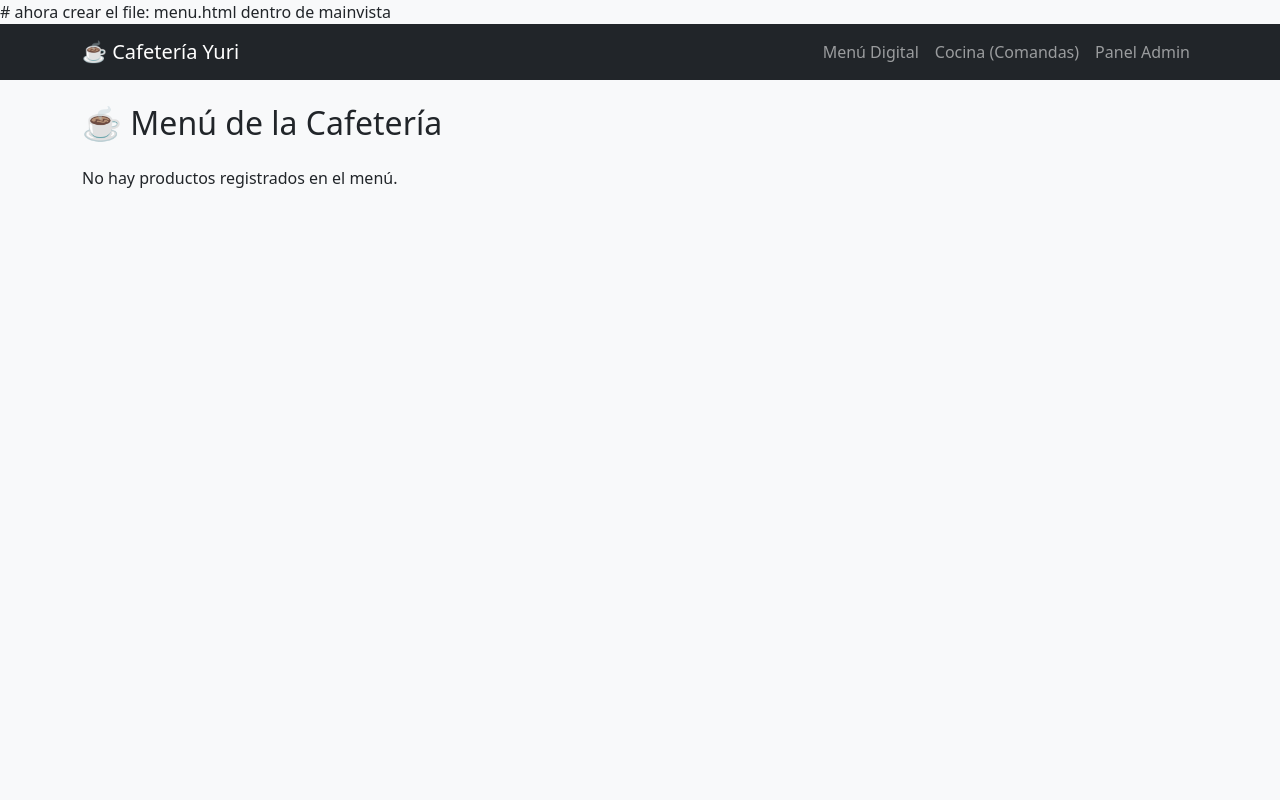
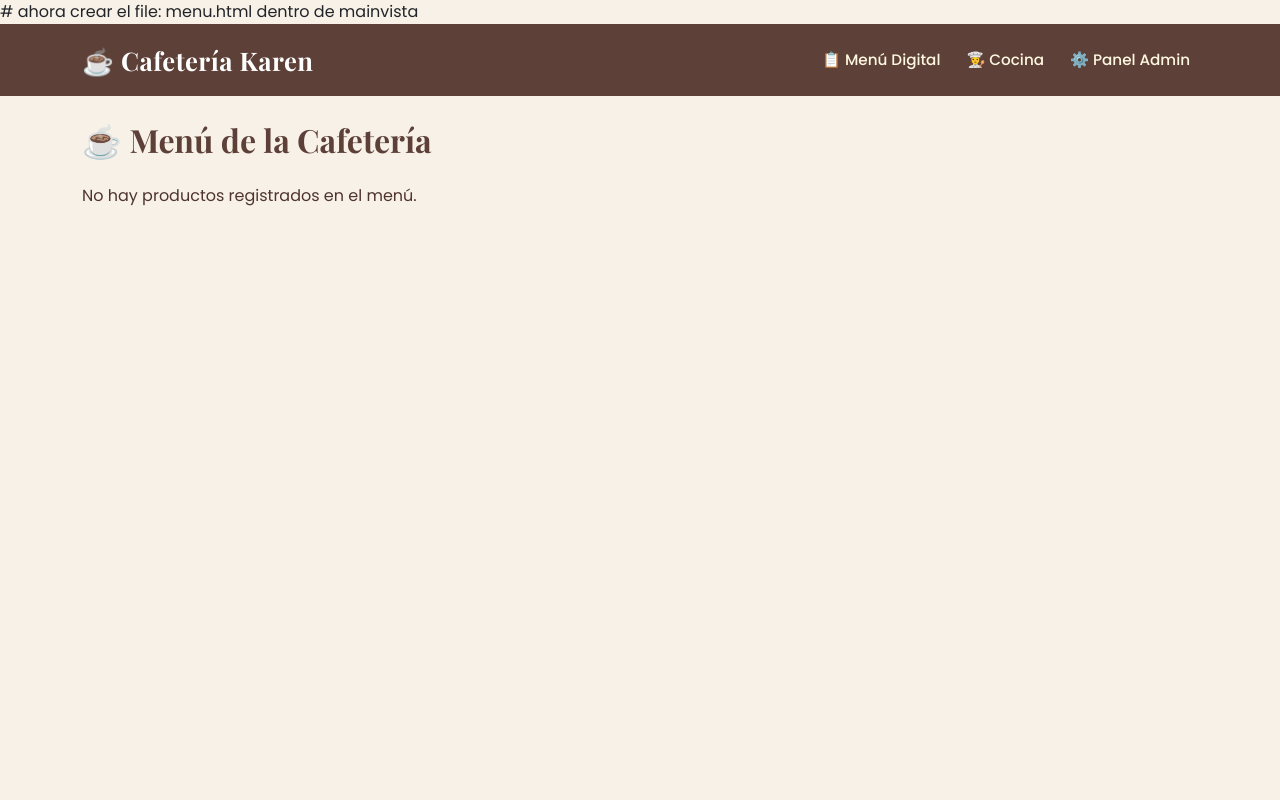
Before and after one commit to klavila-arch/practica_aplicacioneswebii, a Django app: page / in a window 1280 px wide. Run offline with Django 5.2, Linux system fonts and the light colour scheme; data that the repository does not hold is empty.

Commit message:
actualizacion_proyecto

```diff
--- a/pedidos/admin.py
+++ b/pedidos/admin.py
@@ -1,5 +1,9 @@
 from django.contrib import admin
 from .models import Producto, Pedido
+
+admin.site.site_header = "Administración | Cafetería Karen"
+admin.site.site_title = "Cafetería Karen"
+admin.site.index_title = "Panel de administración"
 
 @admin.register(Producto)
 class ProductoAdmin(admin.ModelAdmin):
--- a/pedidos/templates/mainvista/base.html
+++ b/pedidos/templates/mainvista/base.html
@@ -3,23 +3,91 @@
 <head>
     <meta charset="UTF-8">
     <meta name="viewport" content="width=device-width, initial-scale=1.0">
-    <title>Cafetería Yuri</title>
+
+    <title>Cafetería Karen</title>
+
+    <!-- Bootstrap -->
     <link href="https://cdn.jsdelivr.net/npm/bootstrap@5.3.0/dist/css/bootstrap.min.css" rel="stylesheet">
+
+    <!-- Tipografías -->
+    <link href="https://fonts.googleapis.com/css2?family=Playfair+Display:wght@600;700&family=Poppins:wght@400;500;600&display=swap" rel="stylesheet">
+
+    <style>
+        body {
+            margin: 0;
+            background-color: #f8f1e7;
+            font-family: 'Poppins', sans-serif;
+        }
+
+        .navbar {
+            background-color: #5d4037 !important;
+            padding: 12px 0;
+        }
+
+        .navbar-brand {
+            font-family: 'Playfair Display', serif;
+            font-size: 1.6rem;
+            font-weight: 700;
+            color: #ffffff !important;
+            letter-spacing: 0.5px;
+        }
+
+        .nav-link {
+            font-family: 'Poppins', sans-serif;
+            font-size: 0.95rem;
+            font-weight: 500;
+            color: #fff8e1 !important;
+            margin-left: 10px;
+            transition: 0.3s;
+        }
+
+        .nav-link:hover {
+            color: #ffcc80 !important;
+        }
+
+        h1, h2, h3 {
+            font-family: 'Playfair Display', serif;
+            font-weight: 700;
+            color: #5d4037;
+        }
+
+        p {
+            color: #4e342e;
+        }
+
+        .contenido {
+            padding-top: 25px;
+            padding-bottom: 25px;
+        }
+    </style>
 </head>
-<body class="bg-light">
-    <nav class="navbar navbar-expand-lg navbar-dark bg-dark">
+
+<body>
+    <nav class="navbar navbar-expand-lg navbar-dark">
         <div class="container">
-            <a class="navbar-brand" href="{% url 'menu' %}">☕ Cafetería Yuri</a>
-            <div class="navbar-nav">
-                <a class="nav-link" href="{% url 'menu' %}">Menú Digital</a>
-                <a class="nav-link" href="{% url 'cocina' %}">Cocina (Comandas)</a>
-                <a class="nav-link" href="/admin/" target="_blank">Panel Admin</a>
+            <a class="navbar-brand" href="{% url 'menu' %}">
+                ☕ Cafetería Karen
+            </a>
+
+            <div class="navbar-nav ms-auto">
+                <a class="nav-link" href="{% url 'menu' %}">
+                    📋 Menú Digital
+                </a>
+
+                <a class="nav-link" href="{% url 'cocina' %}">
+                    👩‍🍳 Cocina
+                </a>
+
+                <a class="nav-link" href="/admin/" target="_blank">
+                    ⚙️ Panel Admin
+                </a>
             </div>
         </div>
     </nav>
 
-    <div class="container my-4">
-        {% block content %}{% endblock %}
-    </div>
+    <main class="container contenido">
+        {% block content %}
+        {% endblock %}
+    </main>
 </body>
 </html>
```
